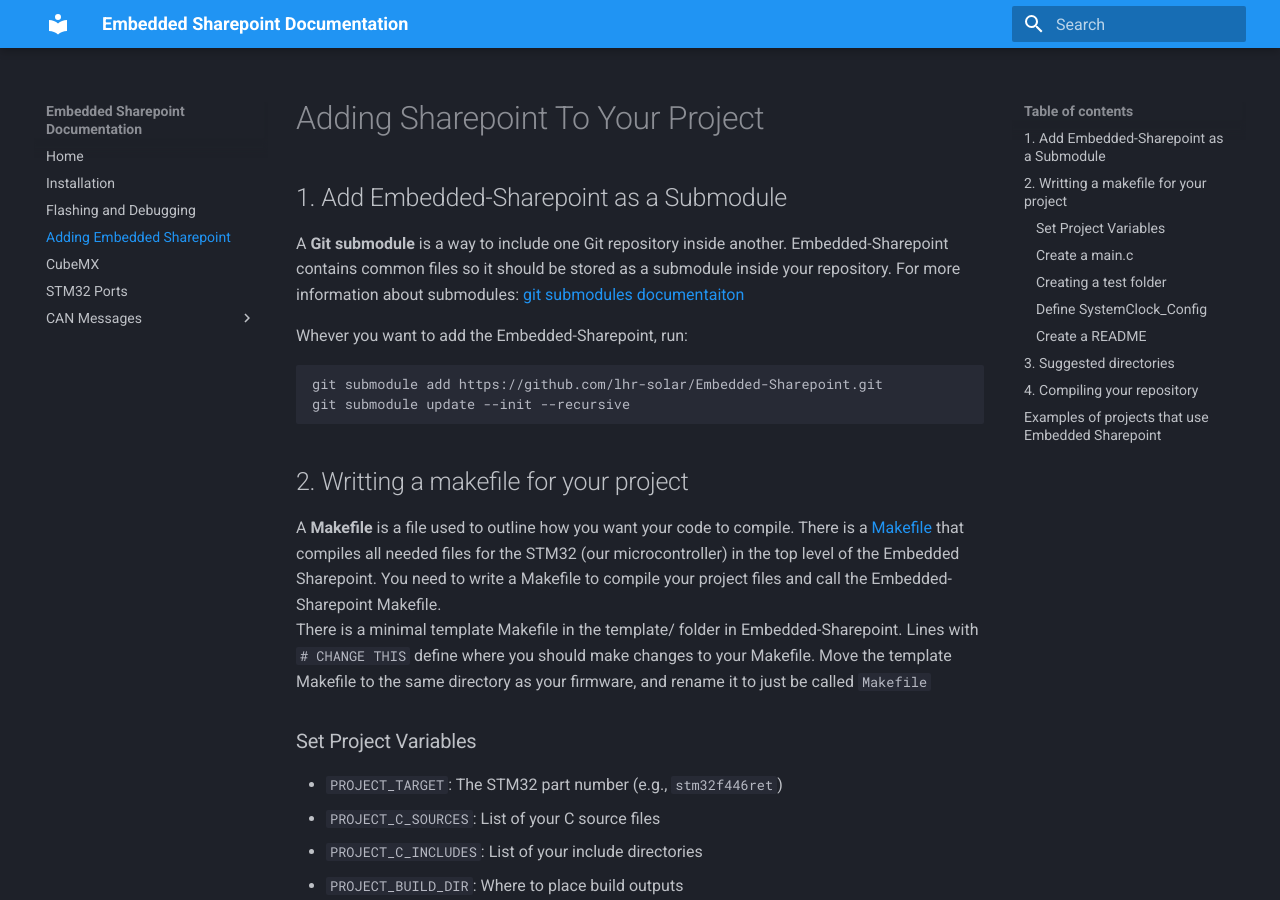
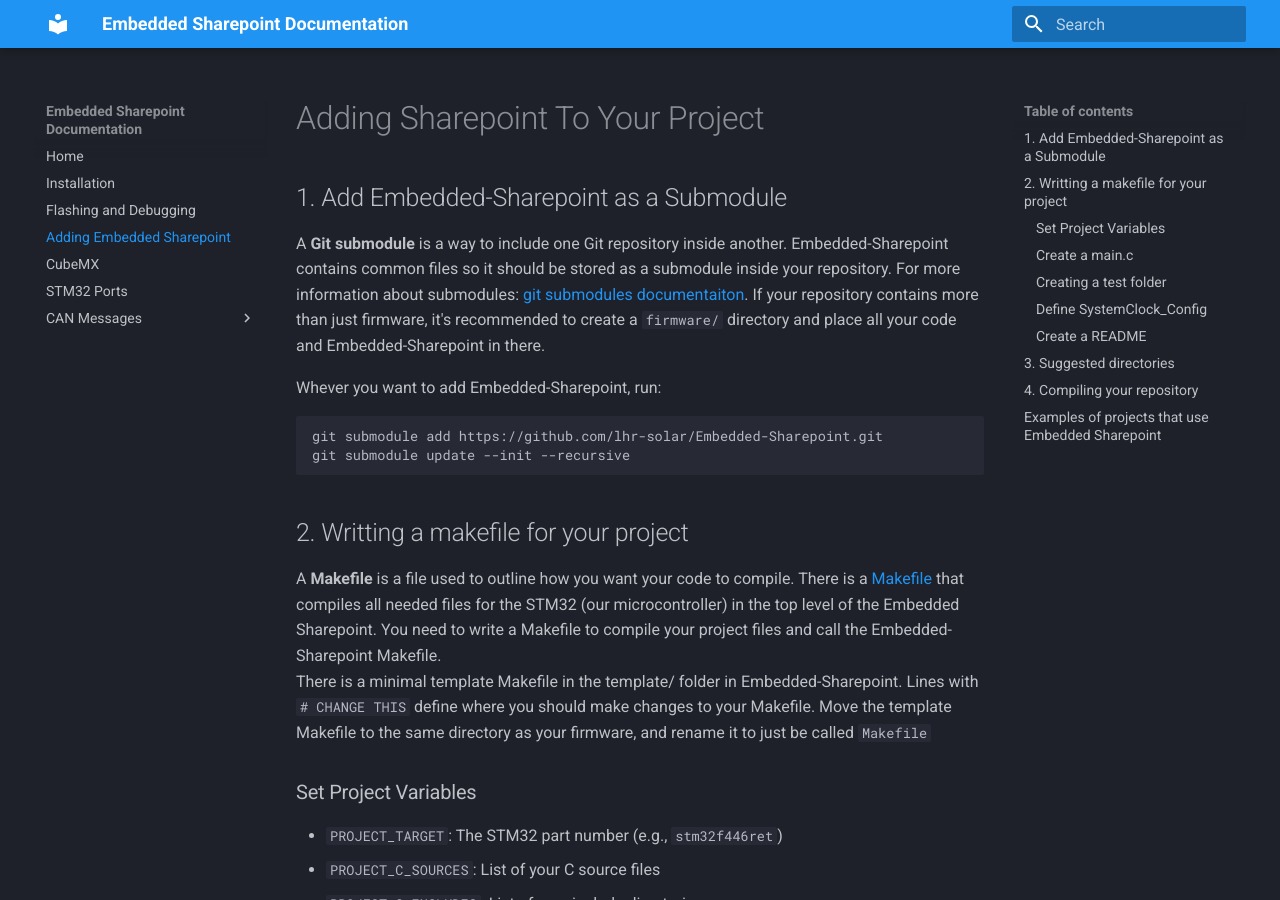
Before and after one commit to lhr-solar/Embedded-Sharepoint, an MkDocs documentation site: the page built from docs/SharepointSubmodule.md, in a window 1280 px wide and 900 px high. Built offline with MkDocs 1.6.1 and Material for MkDocs 9.7.7, drawn with Linux system fonts in a browser that asks for light colours.

Commit message:
poopy butt

````diff
--- a/docs/SharepointSubmodule.md
+++ b/docs/SharepointSubmodule.md
@@ -3,9 +3,9 @@
 ## 1. Add Embedded-Sharepoint as a Submodule
 A **Git submodule** is a way to include one Git repository inside another.
 Embedded-Sharepoint contains common files so it should be stored as a submodule inside your repository.
-For more information about submodules: [git submodules documentaiton](https://github.blog/open-source/git/working-with-submodules/)
+For more information about submodules: [git submodules documentaiton](https://github.blog/open-source/git/working-with-submodules/). If your repository contains more than just firmware, it's recommended to create a `firmware/` directory and place all your code and Embedded-Sharepoint in there.
 
-Whever you want to add the Embedded-Sharepoint, run:
+Whever you want to add Embedded-Sharepoint, run:
 ```sh
 git submodule add https://github.com/lhr-solar/Embedded-Sharepoint.git
 git submodule update --init --recursive
````
Also changed, not shown: 1 other file.
